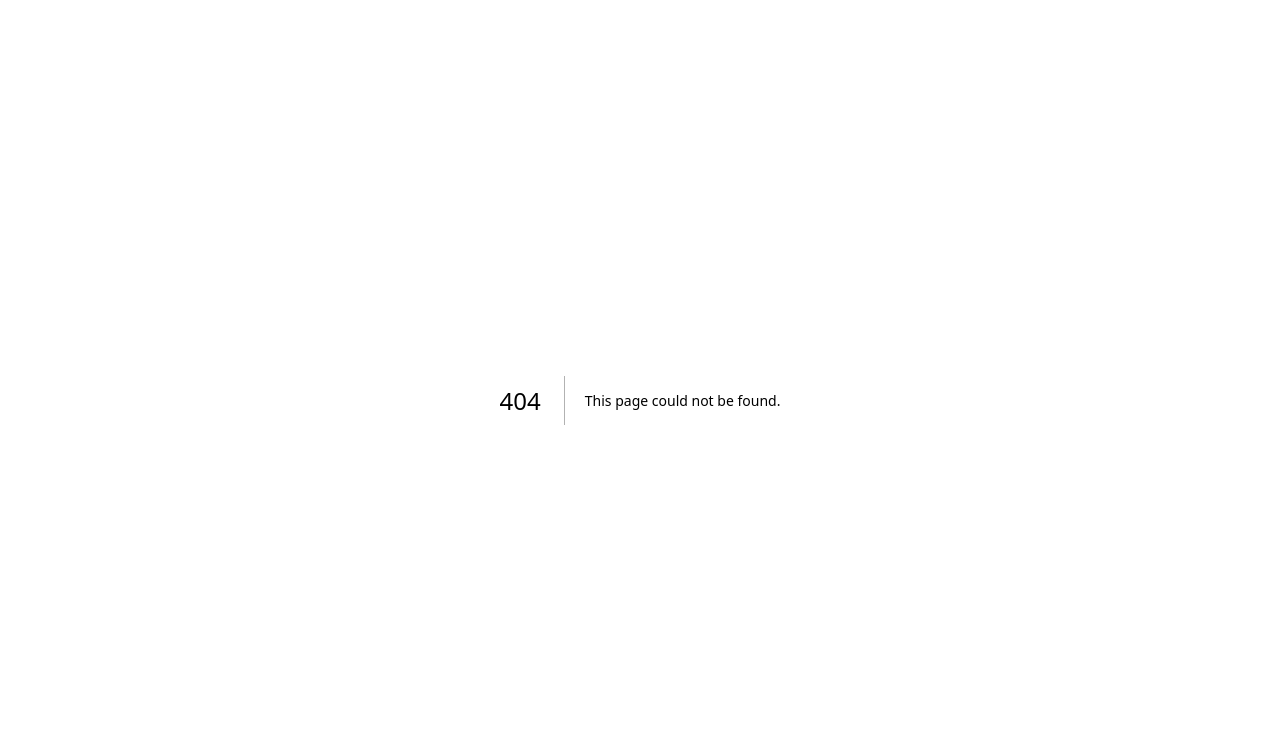
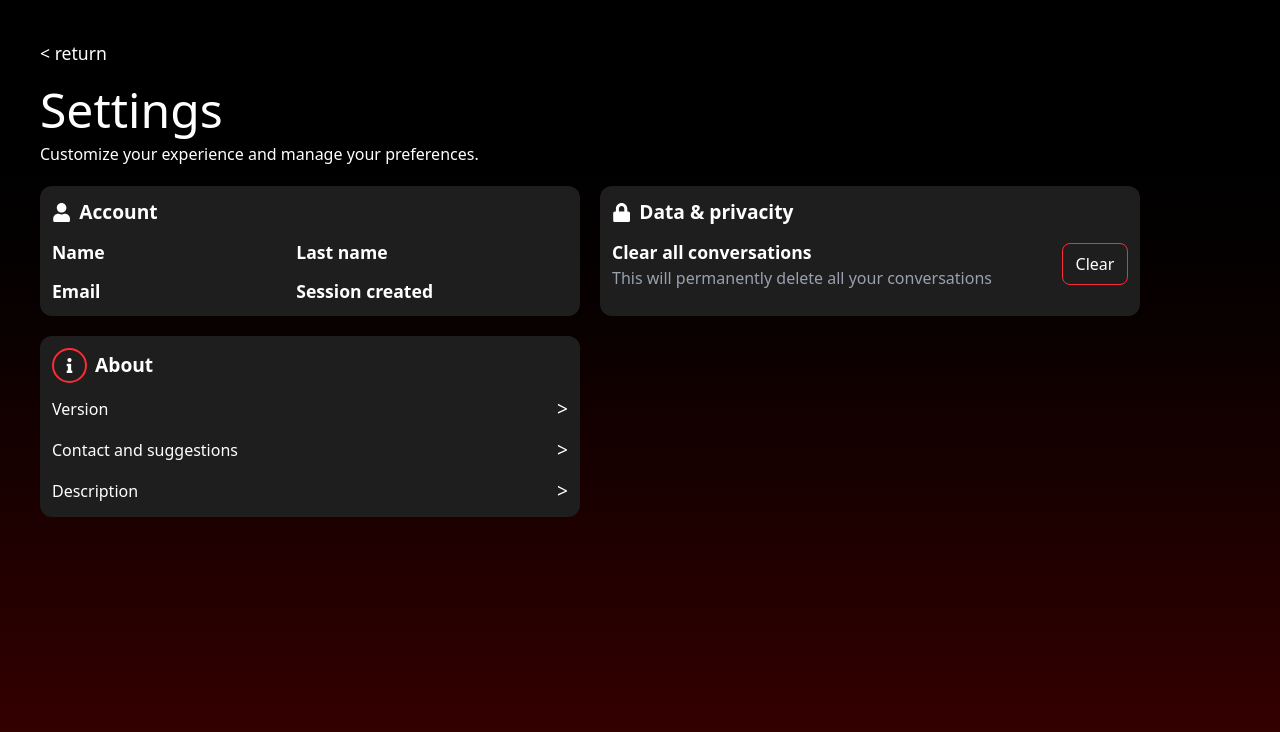
Before and after one commit to angel-reyes000/nova-ai-frontend, a Next.js app: page /settings in a window 1280 px wide. Before the commit this address had no page. Shown: the top 732 px of the page. Built offline with nearby package versions, Linux system fonts and the light colour scheme; no server answers.

Commit message:
new menu settings

```diff
--- a/app/page.tsx
+++ b/app/page.tsx
@@ -271,7 +271,7 @@ export default function chatNovaAI() {
         }} className='py-3 w-full text-white cursor-pointer hover:outline-1 hover:bg-gray-900 active:scale-90'>{textButtonModal}</button>
       </dialog>
       {/*----------------------FAKE MENU-----------------------------*/}
-      <div className='flex flex-row bg-[rgb(103,103,103)]'>
+      <div className='flex flex-row bg-linear-to-b from-black to-[rgb(60,0,0)]'>
         <div className={'flex flex-col justify-between items-center h-dvh p-1 text-white bg-[rgb(32,0,0)] border-r-1 hidden lg:flex' + (openMenu ? ' animation_menu ' : ' animation_close_menu ')}>
           <div className='flex flex-col justify-start w-full gap-10 max-h-[100%] overflow-hidden'>
             <div className={'flex flex-row px-2 py-3' + (openMenu ? ' justify-between ' : ' justify-center ')}>
@@ -313,7 +313,7 @@ export default function chatNovaAI() {
                   <p className={'w-full text-left' + (openMenu ? '' : ' hidden ')}>Search</p>
                 )}
               </div>
-              <div className='flex flex-row justify-between gap-3 px-3 py-3 rounded-xl cursor-pointer hover:bg-[rgb(170,0,0)]' title={openMenu ? '' : 'Settings'}>
+              <div onClick={() => router.push('/settings')} className='flex flex-row justify-between gap-3 px-3 py-3 rounded-xl cursor-pointer hover:bg-[rgb(170,0,0)]' title={openMenu ? '' : 'Settings'}>
                 <FaCog className='w-auto' size={20} />
                 <p className={'w-full text-left' + (openMenu ? '' : ' hidden ')}>Settings</p>
               </div>
@@ -351,7 +351,7 @@ export default function chatNovaAI() {
           </div>
         </div>
         {/*----------------------CHAT-----------------------------*/}
-        <div className='flex flex-col h-auto min-h-[100dvh] items-center w-dvw bg-linear-to-b from-black to-[rgb(60,0,0)]'>
+        <div className='flex flex-col h-auto min-h-[100dvh] items-center w-dvw'>
           <div className='flex justify-end p-2 w-full bg-[rgba(0,0,0,1)] md:justify-end'>
             <h1 className='font-semibold text-xl px-6 py-2 text-white bg-[rgb(60,0,0)] rounded-[50px] tracking-widest'>NOVA-IA</h1>
           </div>
@@ -394,7 +394,7 @@ export default function chatNovaAI() {
                 <div onClick={() => {
                   setInputUser('');
                   inputUser.length > 0 ? postMessages(inputUser, conversationID!, conversationTitle) : console.log("Click en Microfono")
-                }} className='flex justify-center items-end w-[15%] sm:w-[10%] md:w-[7%] lg:w-[5%] py-3 px-1 rounded-4xl bg-[rgb(60,0,0)] active:scale-90 cursor-pointer'>
+                }} className={'flex justify-center items-end w-[15%] sm:w-[10%] md:w-[7%] lg:w-[5%] py-3 px-1 rounded-4xl bg-[rgb(60,0,0)] active:scale-90 cursor-pointer' + (waitingResponse ? ' pointer-events-none opacity-50 ' : '')}>
                   {inputUser.length > 0 ? <FaLongArrowAltRight /> : <FaMicrophone />}
                 </div>
               </div>
--- /dev/null
+++ b/app/settings/page.tsx
@@ -0,0 +1,148 @@
+"use client"
+
+import { FaUser, FaLock, FaInfo } from "react-icons/fa";
+import { useEffect, useState } from 'react';
+import Link from 'next/link';
+
+const list_tools = (
+    <ul className="list-disc px-6">
+        <li><strong>Frontend: </strong>Next.js with TypeScript and Tailwind CSS, deployed on Vercel.</li>
+        <li><strong>Backend: </strong>Node.js with TypeScript using Express.js, deployed on Railway.</li>
+        <li><strong>DataBase: </strong>PostgreSQL managed with pgAdmin, deployed on Railway.</li>
+    </ul>
+)
+
+const description = (
+<p className="text-[0.9rem] text-gray-400 whitespace-pre-wrap px-2 max-w-[90%]">
+{`This application was created for the purpose of practicing and using the Gemini API.
+The technologies used were:`}{list_tools}
+{`
+Thanks for reading!
+`}
+</p>
+)
+
+export default function Settings () {
+    const [name, setName] = useState<string>('');
+    const [lastName, setLastName] = useState<string>('');
+    const [email, setEmail] = useState<string>('');
+    const [sessionCreated, setSessionCreated] = useState<string>('');
+
+    const [detailsVersion, setDetailsVersion] = useState<boolean>(false);
+    const [detailsContact, setDetailsContact] = useState<boolean>(false);
+    const [detailsInfo, setDetailsInfo] = useState<boolean>(false);
+
+    const token = localStorage.getItem('token')
+
+    useEffect(() => {
+
+        async function getCurrentUser () {
+            try {
+                const response = await fetch(`${process.env.NEXT_PUBLIC_BACKEND}/api/currentUser`, {
+                    method: 'GET',
+                    headers: {
+                        Authorization: `Bearer ${token}`
+                    }
+                })
+
+                const data = await response.json();
+                console.log(data)
+
+                setName(data.name);
+                setLastName(data.last_name);
+                setEmail(data.email);
+                setSessionCreated(data.date?.replace('T', ' ').slice(0, 19))
+
+            } catch (error: any) {
+                console.log("error in getCurrentUser: ", error.message)
+            }
+        }
+        getCurrentUser();
+    }, [])
+
+    return (
+        <>
+            <div className="flex flex-col p-10 gap-5 h-full min-h-fit text-white bg-linear-to-b from-black to-[rgb(60,0,0)]">
+                <div>
+                    <p className="p-0 m-0 w-fit text-[1.1rem] hover:cursor-pointer hover:underline hover:text-blue-400"><Link href={'/'}>{'< return'}</Link></p>
+                </div>
+                <div className="flex flex-col gap-2">
+                    <h1 className="text-5xl">Settings</h1>
+                    <p className="text-md">Customize your experience and manage your preferences.</p>
+                </div>
+                <div className="flex flex-col lg:flex-row flex-wrap gap-5">
+                    <div className="flex flex-col bg-[rgb(30,30,30)] w-full lg:w-[45%] p-3 gap-3 rounded-xl">
+                        <div className="flex flex-col">
+                            <h2 className="flex items-center gap-2 font-bold text-[1.2rem]" ><FaUser className="inline" />Account</h2>
+                        </div>
+                        <div className="flex flex-col sm:flex-row flex-wrap gap-3">
+                            <div className="w-[45%]">
+                                <h3 className="font-semibold text-[1.1rem]">Name</h3>
+                                <p className="text-gray-400">{name}</p>
+                            </div>
+                            <div className="w-[45%]">
+                                <h3 className="font-semibold text-[1.1rem]">Last name</h3>
+                                <p className="text-gray-400">{lastName}</p>
+                            </div>
+                            <div className="w-[45%]">
+                                <h3 className="font-semibold text-[1.1rem]">Email</h3>
+                                <p className="text-gray-400">{email}</p>
+                            </div>
+                            <div className="w-[45%]">
+                                <h3 className="font-semibold text-[1.1rem]">Session created</h3>
+                                <p className="text-gray-400">{sessionCreated}</p>
+                            </div>
+                        </div>
+                    </div>
+                    <div className="flex flex-col bg-[rgb(30,30,30)] w-full lg:w-[45%] p-3 gap-3 rounded-xl">
+                        <div className="flex flex-col">
+                            <h2 className="flex items-center gap-2 font-bold text-[1.2rem]" ><FaLock className="inline" />Data & privacity</h2>
+                        </div>
+                        <div className="flex flex-col flex-wrap">
+                            <div className="flex flex-col sm:flex-row justify-between items-start sm:items-center w-[100%] gap-3">
+                                <div className="w-full">
+                                    <h3 className="font-semibold text-[1.1rem]">Clear all conversations</h3>
+                                    <p className="text-gray-400">This will permanently delete all your conversations</p>
+                                </div>
+                                <div className="border-1 border-red-500 rounded-lg active:scale-90 w-[40%] sm:w-[15%] hover:bg-[rgb(25,25,25)]">
+                                    <button className="w-full h-full p-2 cursor-pointer">Clear</button>
+                                </div>
+                            </div>
+                        </div>
+                    </div>
+                    <div className="flex flex-col bg-[rgb(30,30,30)] w-full lg:w-[45%] p-3 gap-3 rounded-xl">
+                        <div className="flex flex-col">
+                            <h2 className="flex items-center gap-2 font-bold text-[1.2rem]">
+                                <span className="flex justify-center items-center p-2 border-2 border-red-500 rounded-3xl">
+                                    <FaInfo className="inline" size={15} />
+                                </span>About
+                            </h2>
+                        </div>
+                        <div className="flex flex-col flex-wrap gap-3">
+                            <details onClick={() => setDetailsVersion(!detailsVersion)} className="cursor-pointer">
+                                <summary className="flex justify-between items-center list-none">Version
+                                    <span className={"text-[1.2rem]" + (detailsVersion ? ' rotate-90 ' : '')} >{'>'}</span>
+                                </summary>
+                                <p className="text-[0.9rem] text-gray-400 px-2">Version 1.0.0</p>
+                            </details>
+                            <details onClick={() => setDetailsContact(!detailsContact)} className="cursor-pointer">
+                                <summary className="flex justify-between items-center list-none">Contact and suggestions
+                                    <span className={"text-[1.2rem]" + (detailsContact ? ' rotate-90 ' : '')} >{'>'}</span>
+                                </summary>
+                                <p className="text-[0.9rem] text-gray-400 hover:underline w-fit px-2">Contact me: <a href="mailto:ar731684@gmail.com" style={{color: 'rgb(107, 169, 255)'}}>ar731684@gmail.com</a></p>
+                            </details>
+                            <details onClick={() => setDetailsInfo(!detailsInfo)} className="cursor-pointer">
+                                <summary className="flex justify-between items-center list-none">Description
+                                    <span className={"text-[1.2rem]" + (detailsInfo ? ' rotate-90 ' : '')} >{'>'}</span>
+                                </summary>
+                                <p className="text-[0.9rem] text-gray-400 whitespace-pre-wrap px-2 max-w-[90%]">
+                                    {description}
+                                </p>
+                            </details>
+                        </div>
+                    </div>
+                </div>
+            </div>
+        </>
+    )
+}
```
